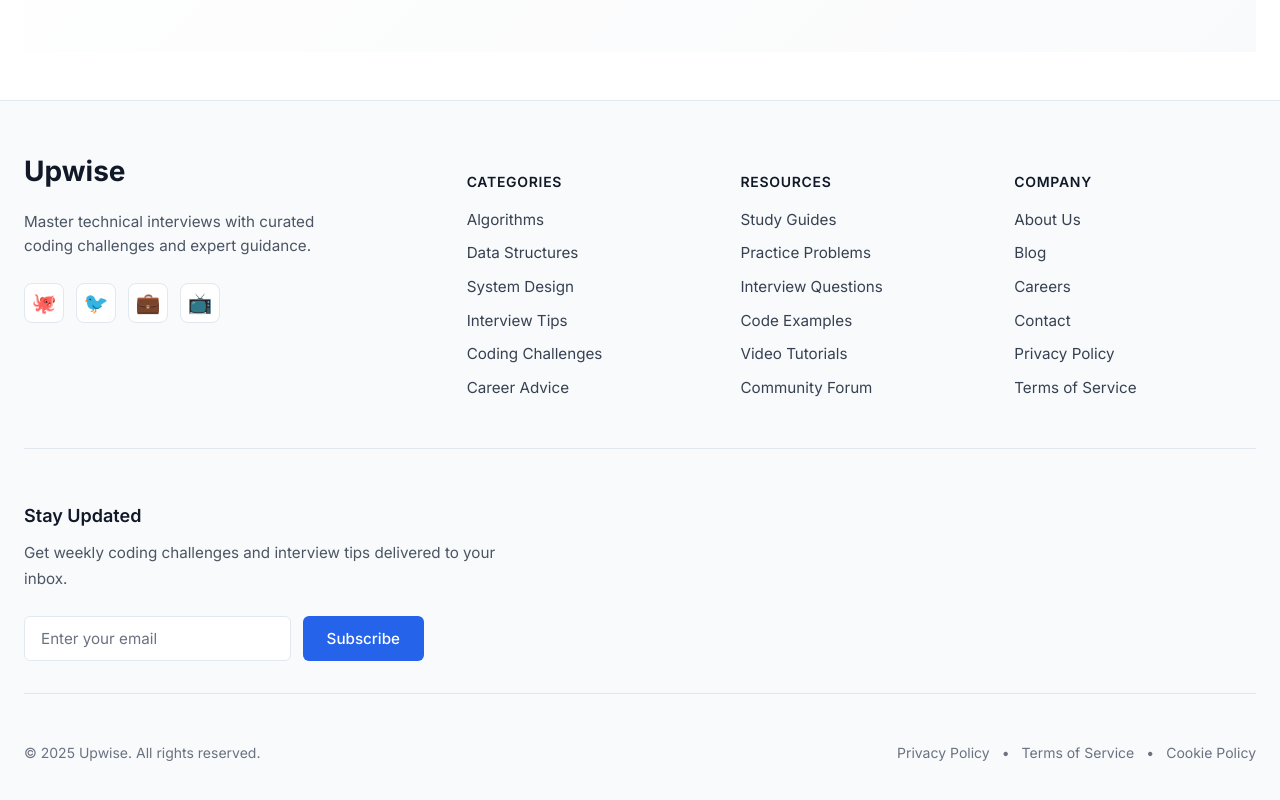
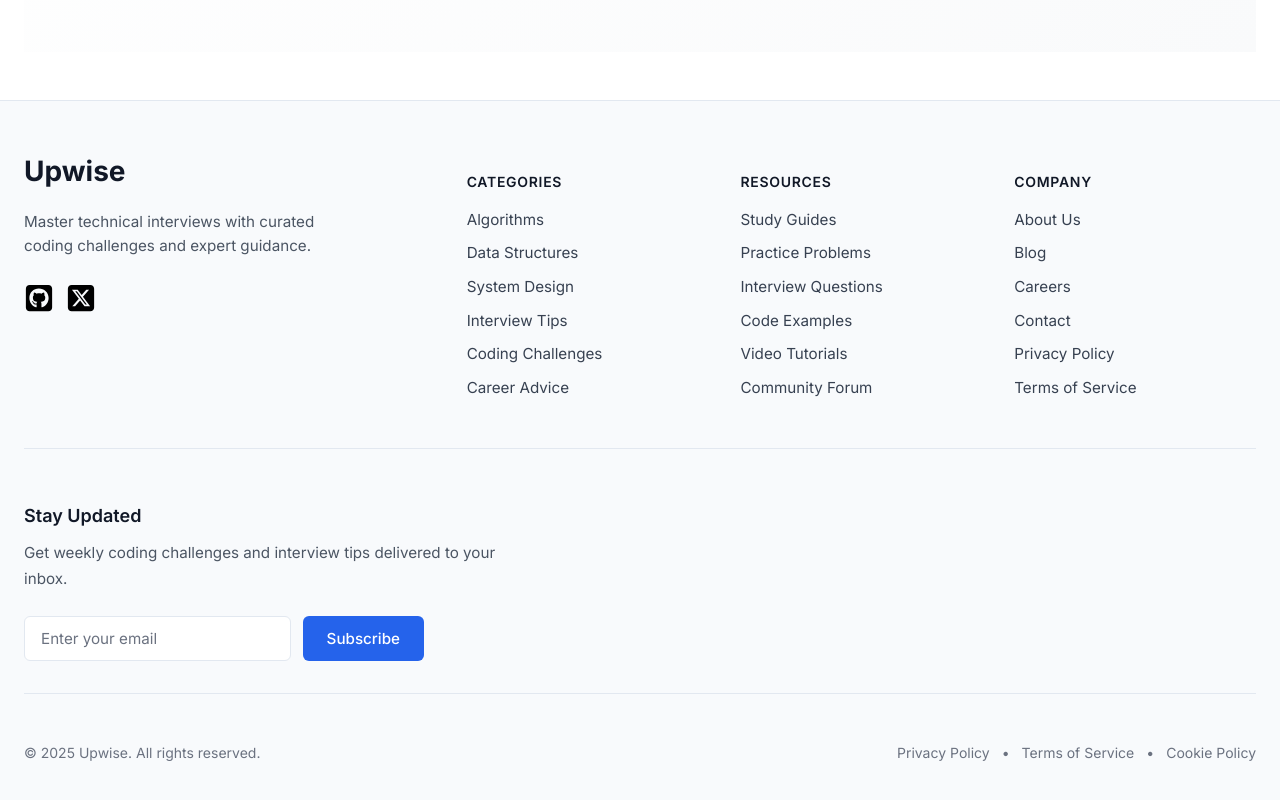
Before and after one commit to fourhtyoz/Upwise, a Next.js app: page / in a window 1280 px wide. Shown: the part 2597-3397 px from the top of the page. Built offline with nearby package versions, Linux system fonts and the light colour scheme.

Commit message:
react-icons for socials

```diff
--- a/components/ui/Footer/Footer.module.scss
+++ b/components/ui/Footer/Footer.module.scss
@@ -82,19 +82,19 @@
 }
 
 .socialLink {
-    display: inline-flex;
-    align-items: center;
-    justify-content: center;
-    width: 40px;
-    height: 40px;
-    border-radius: 8px;
-    background: white;
-    border: 1px solid var(--footer-border);
-    text-decoration: none;
+    // display: inline-flex;
+    // align-items: center;
+    // justify-content: center;
+    // width: 40px;
+    // height: 40px;
+    // border-radius: 8px;
+    // background: white;
+    // border: 1px solid var(--footer-border);
+    // text-decoration: none;
     transition: all var(--transition-base);
 
     &:hover {
-        border-color: var(--accent-color);
+        // border-color: var(--accent-color);
         transform: translateY(-2px);
     }
 }
--- a/components/ui/Footer/Footer.tsx
+++ b/components/ui/Footer/Footer.tsx
@@ -1,5 +1,6 @@
 import Link from 'next/link';
 import styles from './Footer.module.scss';
+import { FaSquareXTwitter, FaSquareGithub } from 'react-icons/fa6';
 
 export default function Footer() {
     const currentYear = new Date().getFullYear();
@@ -32,10 +33,16 @@ export default function Footer() {
     ];
 
     const socialLinks = [
-        { name: 'GitHub', icon: '🐙', url: 'https://github.com' },
-        { name: 'Twitter', icon: '🐦', url: 'https://twitter.com' },
-        { name: 'LinkedIn', icon: '💼', url: 'https://linkedin.com' },
-        { name: 'YouTube', icon: '📺', url: 'https://youtube.com' }
+        {
+            name: 'GitHub',
+            icon: <FaSquareGithub color="black" size={30} />,
+            url: 'https://github.com'
+        },
+        {
+            name: 'Twitter',
+            icon: <FaSquareXTwitter color="black" size={30} />,
+            url: 'https://twitter.com'
+        }
     ];
 
     return (
```
